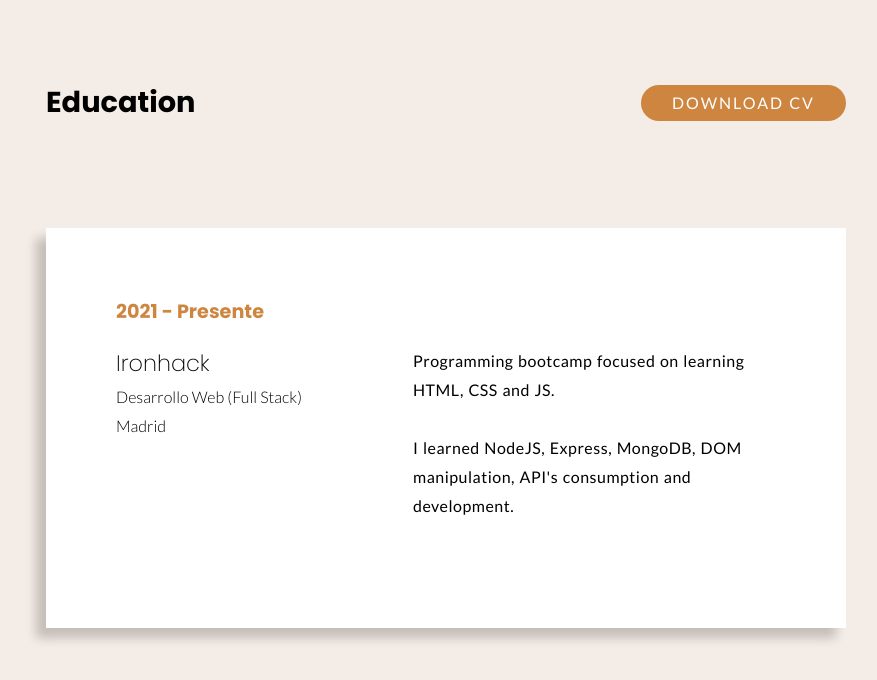
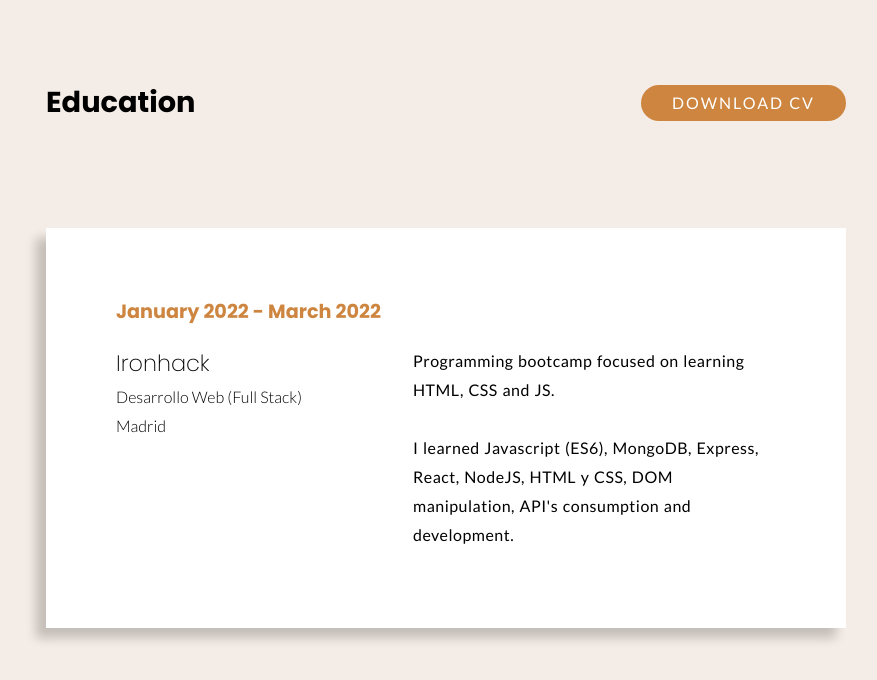
Before and after one commit to shirley-gianina/CV, a plain HTML site: page index.html in a window 1280 px wide. Shown: the part 1130-1810 px from the top of the page, without its empty margins (194-1071 px from the left). Drawn offline with Linux system fonts and the light colour scheme.

Commit message:
updated education

```diff
--- a/index.html
+++ b/index.html
@@ -97,7 +97,7 @@
           <a class="btn btn-primary" id="download" href="./assets/CV.pdf" target="_blank">download cv</a>
         </div>
         <div class="card">
-          <p>2021 - Presente</p>
+          <p>January 2022 - March 2022</p>
           <div class="content">
             <div class="titles">
               <p>ironhack</p>
@@ -109,7 +109,7 @@
                 Programming bootcamp focused on learning HTML, CSS and JS.
               </p>
               <p>
-                I learned NodeJS, Express, MongoDB, DOM manipulation, API's consumption and development.
+                I learned Javascript (ES6), MongoDB, Express, React, NodeJS, HTML y CSS, DOM manipulation, API's consumption and development.
               </p>
             </div>
           </div>
```
